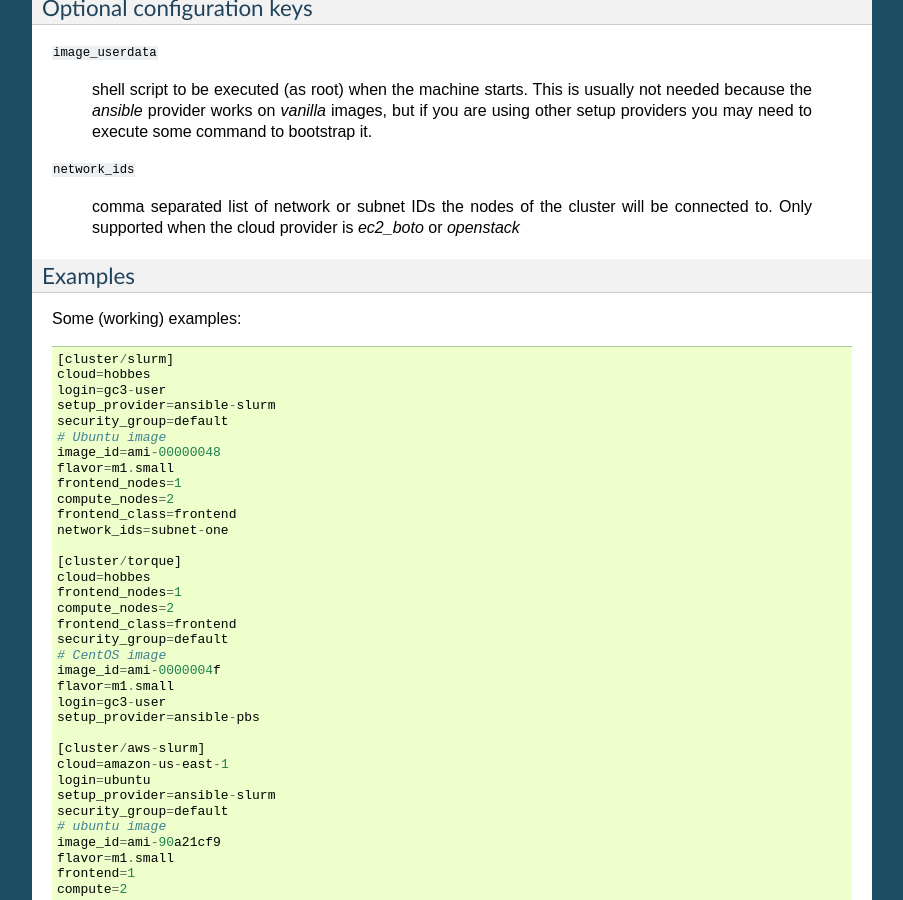
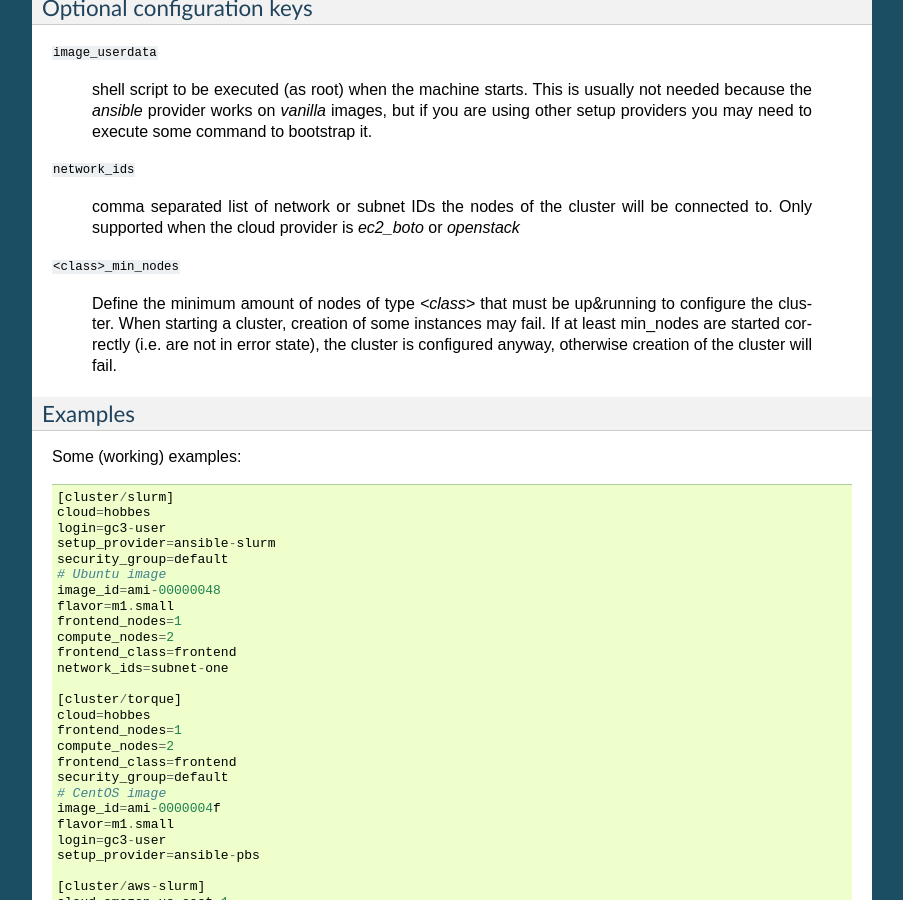
Before and after one commit to elasticluster/elasticluster, a Sphinx documentation site: the page built from docs/configure.rst, in a window 1280 px wide and 900 px high, scrolled down 8977 px. Shown: the whole window, without its empty margins (198-1101 px from the left). Built offline with Sphinx 7.4.7, drawn with Linux system fonts in a browser that asks for light colours.

Commit message:
Add documentation for `<class>_min_nodes` option

```diff
--- a/docs/configure.rst
+++ b/docs/configure.rst
@@ -567,6 +567,15 @@ Optional configuration keys
     will be connected to. Only supported when the cloud provider is
     `ec2_boto` or `openstack`
 
+``<class>_min_nodes``
+
+    Define the minimum amount of nodes of type `<class>` that must be
+    up&running to configure the cluster. When starting a cluster,
+    creation of some instances may fail. If at least min_nodes are
+    started correctly (i.e. are not in error state), the cluster is
+    configured anyway, otherwise creation of the cluster will fail.
+
+
 
 Examples
 --------
```
Also changed, not shown: 1 other file.
